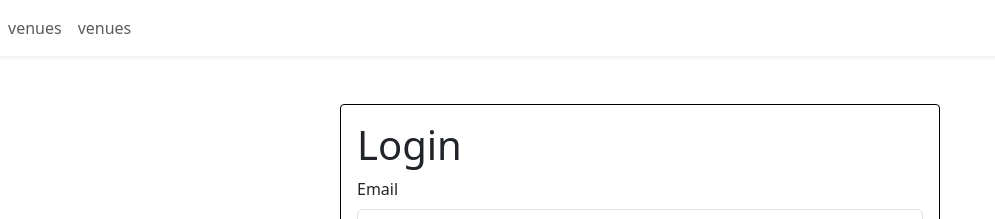
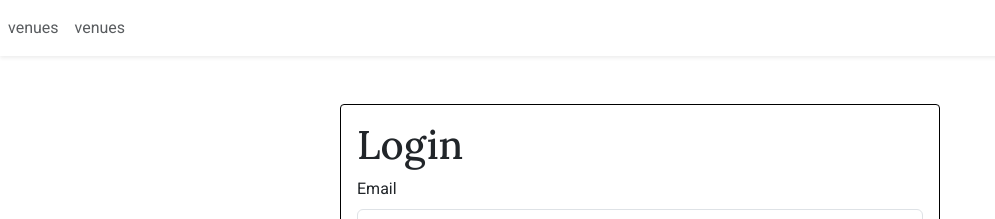
Before and after one commit to KityLinn/Linn-Kristine-Exam-2, a React (Vite) app: page / in a window 1280 px wide. Shown: the top 219 px of the page, without its empty margins (0-995 px from the left). Built offline with nearby package versions, Linux system fonts and the light colour scheme.

Commit message:
added fonts in styles

```diff
--- a/src/scss/style.scss
+++ b/src/scss/style.scss
@@ -1,3 +1,5 @@
+@import url('https://fonts.googleapis.com/css2?family=Lora:ital,wght@0,400..700;1,400..700&family=Roboto:ital,wght@0,100;0,300;0,400;0,500;0,700;0,900;1,100;1,300;1,400;1,500;1,700;1,900&display=swap');
+
 $primary: teal;
 // off canvas customization
 $offcanvas-horizontal-width: 200px;
@@ -7,5 +9,13 @@ $offcanvas-horizontal-width: 200px;
 }
 
 
+body  {
+  font-family: "Roboto", sans-serif !important;
+}
+
+h1 {
+  font-family: "Lora", serif !important;
+}
+
 
 @import "../../node_modules/bootstrap/scss/bootstrap.scss"
```
